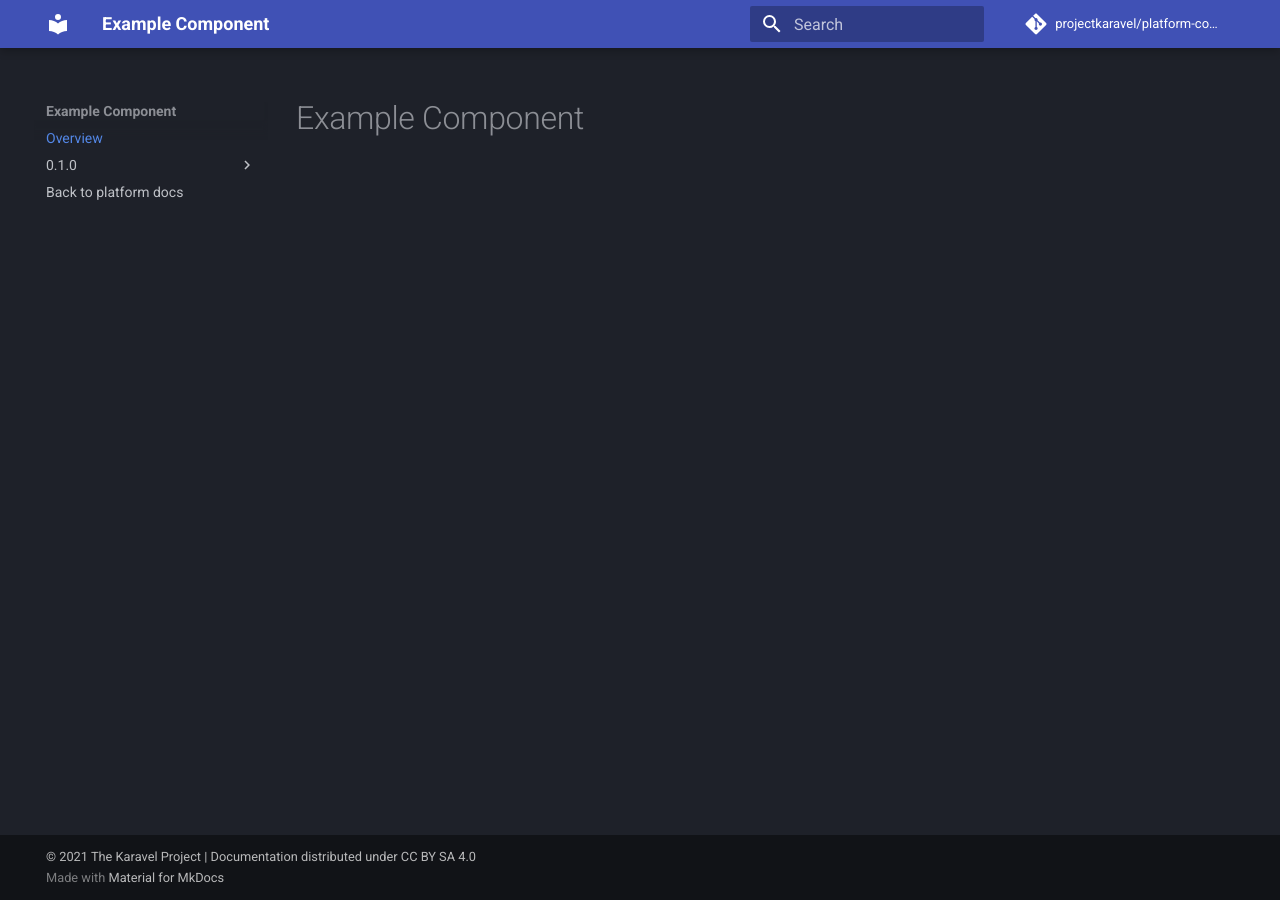
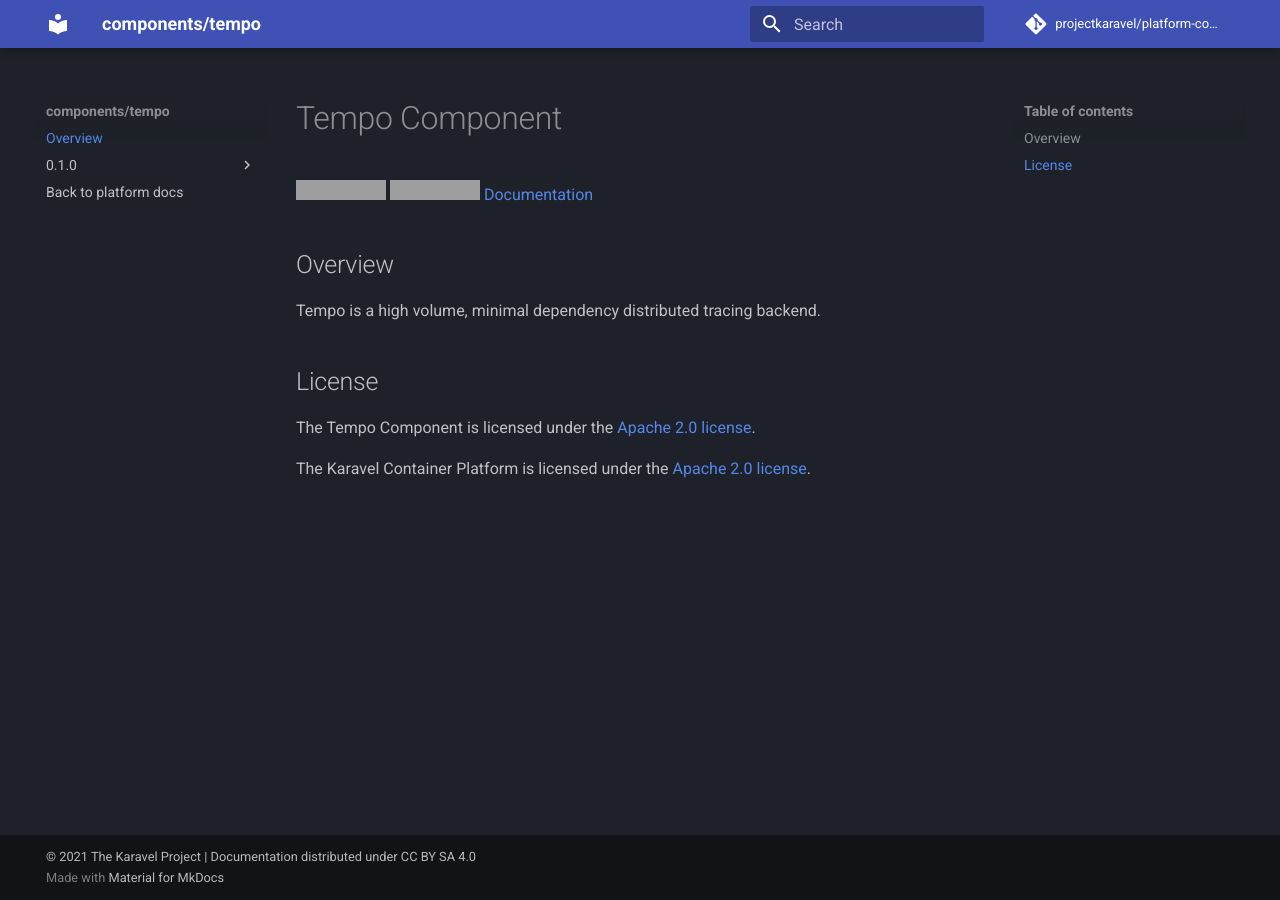
Before and after one commit to karavel-io/platform-component-tempo, an MkDocs documentation site: the page built from docs/index.md, in a window 1280 px wide. Built offline with MkDocs 1.6.1 and Material for MkDocs 9.7.7, drawn with Linux system fonts in a browser that asks for light colours; comment, search, counter and statistics services are not loaded; grey boxes are pictures that could not be loaded.

Commit message:
Update Mkdocs config

```diff
--- a/docs/index.md
+++ b/docs/index.md
@@ -1 +1,15 @@
-# Example Component
+# Tempo Component
+
+![Component version](https://img.shields.io/badge/dynamic/yaml?color=blue&label=component+version&query=$.entries.tempo[0].version&url=https%3A%2F%2Frepository.platform.karavel.io%2Funstable%2Findex.yaml&style=for-the-badge)
+[![Tempo version](https://img.shields.io/badge/dynamic/yaml?color=blue&label=tempo+version&query=$.entries.tempo[0].appVersion&url=https%3A%2F%2Frepository.platform.karavel.io%2Funstable%2Findex.yaml&style=for-the-badge)](https://grafana.com/oss/tempo)
+[Documentation](https://docs.karavel.io/components/tempo)
+
+## Overview
+
+Tempo is a high volume, minimal dependency distributed tracing backend.
+
+## License
+
+The Tempo Component is licensed under the [Apache 2.0 license](LICENSE).
+
+The Karavel Container Platform is licensed under the [Apache 2.0 license](https://github.com/projectkaravel/platform/blob/main/LICENSE).
--- a/mkdocs.yml
+++ b/mkdocs.yml
@@ -1,7 +1,7 @@
-site_name: Example Component
-site_url: https://docs.karavel.io/components/example
-repo_name: projectkaravel/platform-component-example
-repo_url: https://github.com/projectkaravel/platform-component-example
+site_name: components/tempo
+site_url: https://docs.karavel.io/components/tempo
+repo_name: projectkaravel/platform-component-tempo
+repo_url: https://github.com/projectkaravel/platform-component-tempo
 copyright: © 2021 The Karavel Project | Documentation distributed under CC BY SA 4.0
 strict: false
 theme:
```
Also changed, not shown: CONTRIBUTING.md (+2 -2 lines), README.md (+10 -8 lines), RELEASE.md (+3 -3 lines), docs/0.1.0/configuration.md (+2 -2 lines), 8 other files.
